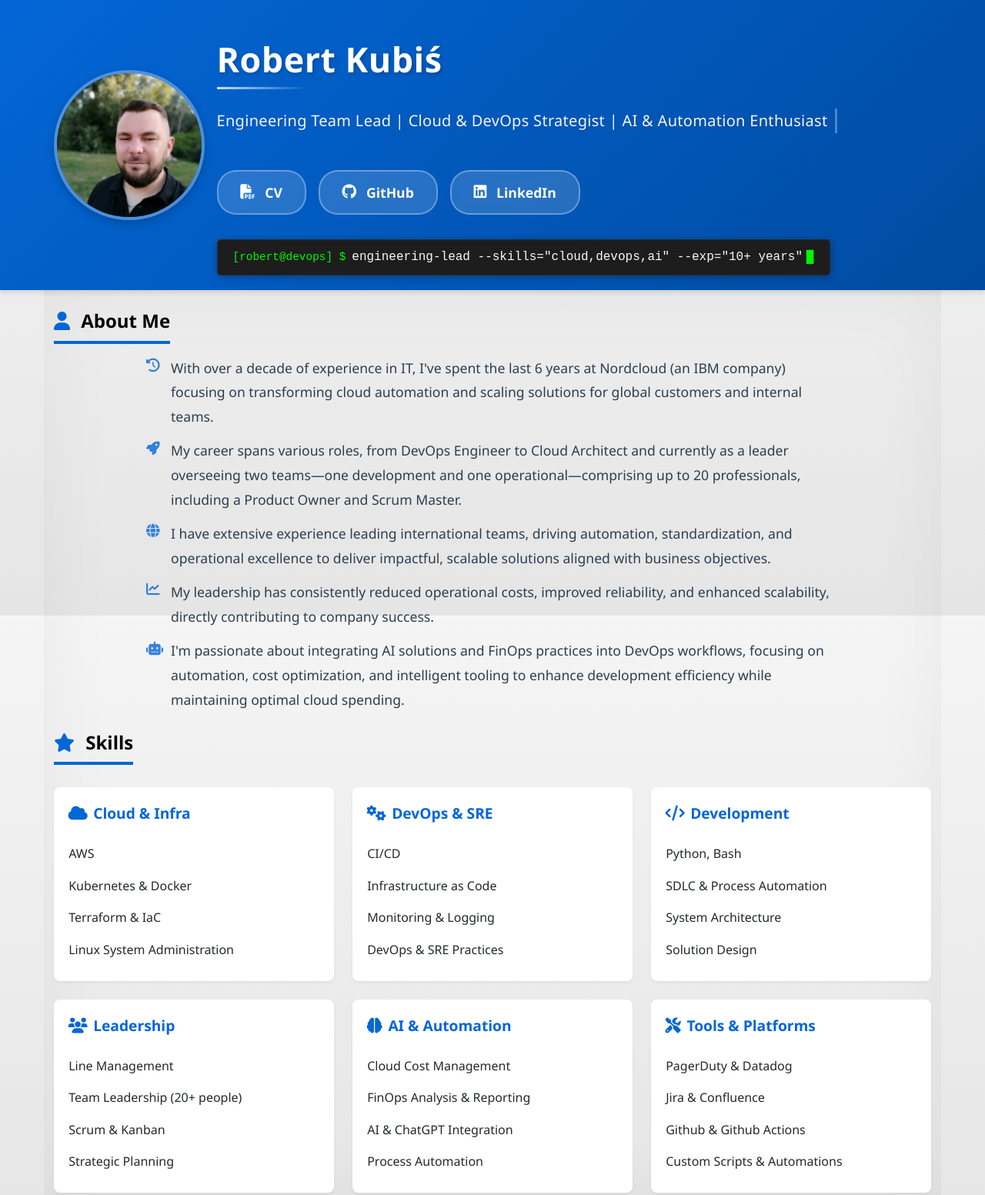
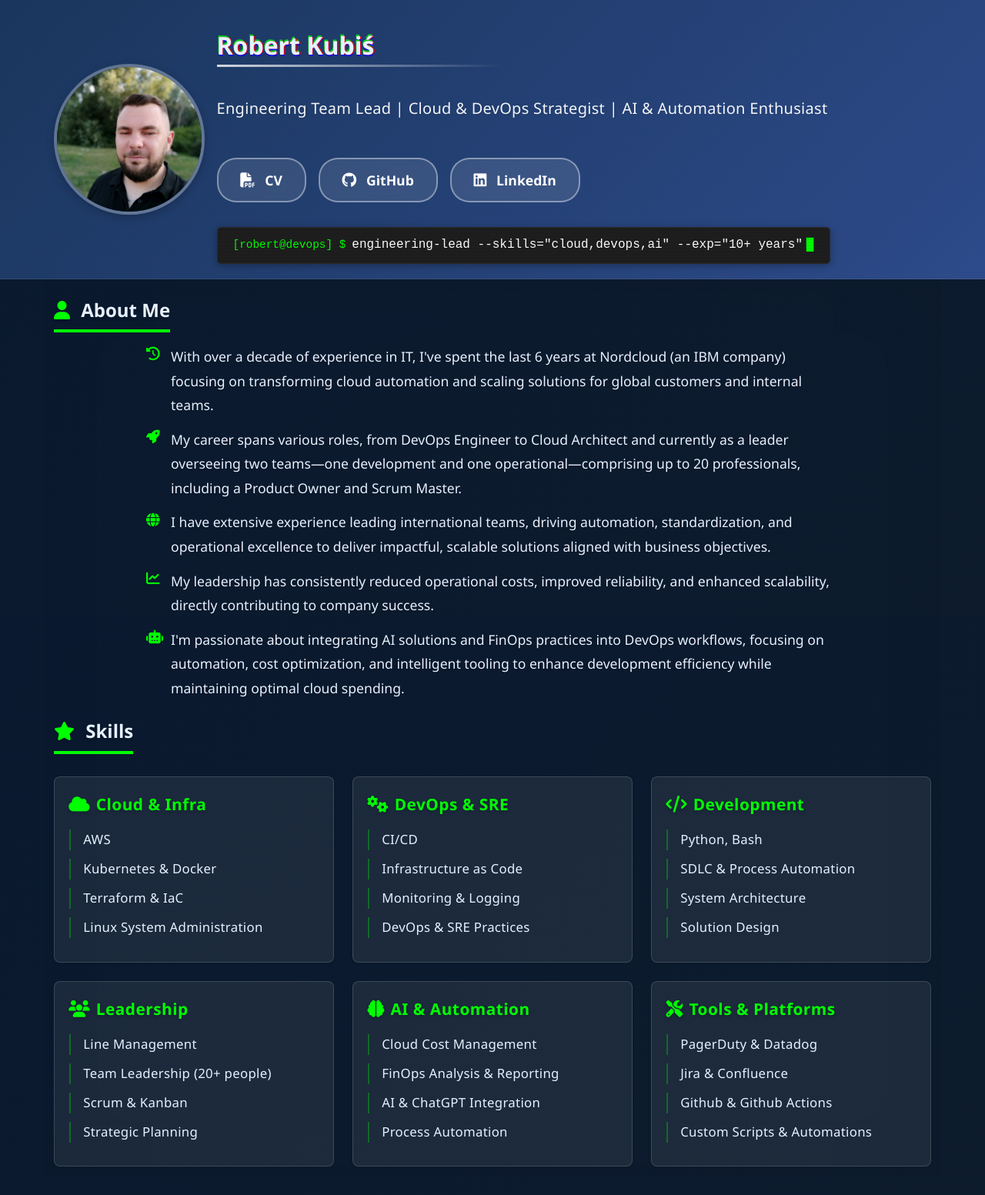
Before and after one commit to h3x89/h3x89.github.io, a plain HTML site: page index.html in a window 1280 px wide. Shown: the top 1553 px of the page at 77% size. Drawn offline with Linux system fonts and the light colour scheme.

Commit message:
Implement cyberpunk-inspired design with matrix background effect

```diff
--- a/index.html
+++ b/index.html
@@ -12,7 +12,8 @@
             line-height: 1.6;
             margin: 0;
             padding: 0;
-            background: linear-gradient(to bottom, #f5f5f5 0%, #e5e5e5 100%) fixed;
+            background: linear-gradient(135deg, #0a192f 0%, #0d1b2d 100%) fixed;
+            color: #e6f1ff;
             background-size: 200% 200%;
             animation: gradientBG 15s ease infinite;
             min-height: 100vh;
@@ -39,8 +40,8 @@
         .header {
             text-align: center;
             padding: 0.7rem 0;
-            background: linear-gradient(135deg, #0366d6 0%, #004ba0 100%);
-            box-shadow: 0 4px 6px rgba(0, 0, 0, 0.1);
+            background: linear-gradient(135deg, #1a365d 0%, #2d4a8a 100%);
+            border-bottom: 1px solid rgba(255, 255, 255, 0.1);
             color: white;
         }
 
@@ -109,9 +110,9 @@
             padding: 0.8rem 1.8rem;
             border-radius: 25px;
             transition: all 0.3s ease;
-            background: rgba(255, 255, 255, 0.15);
+            background: rgba(255, 255, 255, 0.1);
             backdrop-filter: blur(5px);
-            border: 2px solid rgba(255, 255, 255, 0.3);
+            border: 2px solid rgba(255, 255, 255, 0.4);
             font-weight: 600;
             display: flex;
             align-items: center;
@@ -122,10 +123,10 @@
         }
 
         .profile-links a:hover {
-            background: rgba(255, 255, 255, 0.25);
+            background: rgba(255, 255, 255, 0.2);
             transform: translateY(-2px);
             box-shadow: 0 4px 15px rgba(0, 0, 0, 0.2);
-            border-color: rgba(255, 255, 255, 0.5);
+            border-color: #0f0;
         }
 
         .profile-links a i {
@@ -151,14 +152,64 @@
         }
 
         h1 {
-            color: white;
-            margin-bottom: 0.5rem;
-            font-size: 2.8rem;
-            font-weight: 700;
-            letter-spacing: 0.5px;
-            text-shadow: 2px 2px 4px rgba(0, 0, 0, 0.2);
             position: relative;
-            display: inline-block;
+            color: #e6f1ff;
+            text-shadow:
+                0.05em 0 0 rgba(255, 0, 0, 0.75),
+                -0.025em -0.05em 0 rgba(0, 255, 0, 0.75),
+                0.025em 0.05em 0 rgba(0, 0, 255, 0.75);
+            animation: glitch 500ms infinite;
+        }
+
+        @keyframes glitch {
+            0% {
+                text-shadow:
+                    0.05em 0 0 rgba(255, 0, 0, 0.75),
+                    -0.025em -0.05em 0 rgba(0, 255, 0, 0.75),
+                    0.025em 0.05em 0 rgba(0, 0, 255, 0.75);
+            }
+
+            14% {
+                text-shadow:
+                    0.05em 0 0 rgba(255, 0, 0, 0.75),
+                    -0.025em -0.05em 0 rgba(0, 255, 0, 0.75),
+                    0.025em 0.05em 0 rgba(0, 0, 255, 0.75);
+            }
+
+            15% {
+                text-shadow:
+                    -0.05em -0.025em 0 rgba(255, 0, 0, 0.75),
+                    0.025em 0.025em 0 rgba(0, 255, 0, 0.75),
+                    -0.05em -0.05em 0 rgba(0, 0, 255, 0.75);
+            }
+
+            49% {
+                text-shadow:
+                    -0.05em -0.025em 0 rgba(255, 0, 0, 0.75),
+                    0.025em 0.025em 0 rgba(0, 255, 0, 0.75),
+                    -0.05em -0.05em 0 rgba(0, 0, 255, 0.75);
+            }
+
+            50% {
+                text-shadow:
+                    0.025em 0.05em 0 rgba(255, 0, 0, 0.75),
+                    0.05em 0 0 rgba(0, 255, 0, 0.75),
+                    0 -0.05em 0 rgba(0, 0, 255, 0.75);
+            }
+
+            99% {
+                text-shadow:
+                    0.025em 0.05em 0 rgba(255, 0, 0, 0.75),
+                    0.05em 0 0 rgba(0, 255, 0, 0.75),
+                    0 -0.05em 0 rgba(0, 0, 255, 0.75);
+            }
+
+            100% {
+                text-shadow:
+                    -0.025em 0 0 rgba(255, 0, 0, 0.75),
+                    -0.025em -0.025em 0 rgba(0, 255, 0, 0.75),
+                    -0.025em -0.05em 0 rgba(0, 0, 255, 0.75);
+            }
         }
 
         h1::after {
@@ -180,24 +231,6 @@
             text-shadow: 1px 1px 2px rgba(0, 0, 0, 0.1);
             position: relative;
             display: inline-block;
-            padding-right: 10px;
-            border-right: 3px solid rgba(255, 255, 255, 0.3);
-        }
-
-        @keyframes blinkCursor {
-
-            from,
-            to {
-                border-color: rgba(255, 255, 255, 0.3);
-            }
-
-            50% {
-                border-color: transparent;
-            }
-        }
-
-        .subtitle {
-            animation: blinkCursor 1.2s step-end infinite;
         }
 
         .terminal-info {
@@ -303,7 +336,10 @@
         }
 
         .skill-category {
-            background: white;
+            background: rgba(255, 255, 255, 0.07);
+            backdrop-filter: blur(10px);
+            border: 1px solid rgba(255, 255, 255, 0.15);
+            color: #e6f1ff;
             padding: 1.2rem;
             border-radius: 8px;
             box-shadow: 0 2px 4px rgba(0, 0, 0, 0.05);
@@ -313,21 +349,25 @@
         }
 
         .skill-category:hover {
+            background: rgba(255, 255, 255, 0.1);
+            border-color: rgba(255, 255, 255, 0.2);
             transform: translateY(-5px) translateX(2px);
-            box-shadow: -5px 5px 15px rgba(0, 0, 0, 0.1);
-            transition: all 0.3s cubic-bezier(0.34, 1.56, 0.64, 1);
+            box-shadow: -5px 5px 20px rgba(0, 0, 0, 0.3);
         }
 
         .skill-category h3 {
-            color: #0366d6;
+            color: #0f0;
             margin-top: 0;
             margin-bottom: 1rem;
-            font-size: 1.2rem;
+            font-size: 1.3rem;
+            font-weight: 600;
+            letter-spacing: 0.5px;
+            text-shadow: 0 2px 4px rgba(0, 0, 0, 0.2);
         }
 
         .skill-category h3 i {
             margin-right: 0.5rem;
-            color: #0366d6;
+            color: #0f0;
             display: inline-block;
             animation: pulse 2s ease-in-out infinite;
         }
@@ -339,13 +379,26 @@
         }
 
         .skill-category li {
-            padding: 0.5rem 0;
-            color: #24292e;
+            color: #e6f1ff;
+            border-left: 2px solid rgba(0, 255, 0, 0.3);
+            padding-left: 1rem;
+            margin: 0.7rem 0;
+            font-size: 1.05rem;
+            font-weight: 500;
+            letter-spacing: 0.3px;
+            transition: all 0.3s ease;
+        }
+
+        .skill-category li:hover {
+            border-left-color: #0f0;
+            color: #0f0;
+            transform: translateX(5px);
+            text-shadow: 0 0 8px rgba(0, 255, 0, 0.3);
         }
 
         h2 i {
             margin-right: 0.5rem;
-            color: #0366d6;
+            color: #0f0;
         }
 
         @media (max-width: 1200px) {
@@ -378,9 +431,11 @@
             margin-top: 0.5rem;
             margin-bottom: 1rem;
             padding-bottom: 0.5rem;
-            border-bottom: 2px solid #0366d6;
+            border-bottom: 2px solid #0f0;
             display: inline-block;
             position: relative;
+            color: #e6f1ff;
+            text-shadow: 0 2px 4px rgba(0, 0, 0, 0.2);
         }
 
         .container>h2::after {
@@ -389,12 +444,13 @@
             bottom: 0;
             left: 0;
             height: 2px;
-            background: #0366d6;
+            background: #0f0;
             animation: borderWidth 0.6s ease-out forwards;
         }
 
         .container p {
-            color: #2c3e50;
+            color: #e6f1ff;
+            text-shadow: 0 1px 2px rgba(0, 0, 0, 0.2);
             font-size: 1.1rem;
             max-width: 900px;
             margin: 0 auto;
@@ -499,8 +555,8 @@
             position: absolute;
             left: 0;
             top: 0.2rem;
-            color: #0366d6;
-            opacity: 0.8;
+            color: #0f0;
+            opacity: 1;
         }
 
         @keyframes fadeInText {
@@ -574,13 +630,13 @@
             text-align: center;
             padding: 2rem 0;
             margin-top: 3rem;
-            border-top: 1px solid rgba(0, 0, 0, 0.1);
-            background: linear-gradient(to top, rgba(0, 0, 0, 0.02), transparent);
+            border-top: 1px solid rgba(255, 255, 255, 0.2);
+            background: linear-gradient(to top, rgba(17, 34, 64, 0.8), transparent);
         }
 
         .quote {
             font-style: italic;
-            color: #586069;
+            color: #a8b2d1;
             max-width: 600px;
             margin: 0 auto;
             line-height: 1.6;
@@ -589,11 +645,12 @@
         .quote-text {
             font-size: 1.2rem;
             margin-bottom: 0.5rem;
+            color: #e6f1ff;
         }
 
         .quote-author {
             font-size: 0.9rem;
-            color: #6a737d;
+            color: #8892b0;
             font-style: normal;
         }
 
@@ -705,6 +762,15 @@
                 opacity: 1;
                 transform: translateY(0);
             }
+        }
+
+        .section-connector {
+            position: absolute;
+            left: 0;
+            width: 2px;
+            height: 100%;
+            background: linear-gradient(to bottom, transparent, #0f0, transparent);
+            opacity: 0.3;
         }
     </style>
 </head>
@@ -924,6 +990,45 @@
             isExpanded = false;
         }
     </script>
+
+    <canvas id="matrix"></canvas>
+    <script>
+        const canvas = document.getElementById('matrix');
+        const ctx = canvas.getContext('2d');
+
+        canvas.width = window.innerWidth;
+        canvas.height = window.innerHeight;
+
+        const katakana = 'アァカサタナハマヤャラワガザダバパイィキシチニヒミリヰギジヂビピウゥクスツヌフムユュルグズブヅプエェケセテネヘメレヱゲゼデベペオォコソトノホモヨョロヲゴゾドボポヴッン';
+        const latin = 'ABCDEFGHIJKLMNOPQRSTUVWXYZ';
+        const nums = '0123456789';
+        const alphabet = katakana + latin + nums;
+
+        const fontSize = 16;
+        const columns = canvas.width / fontSize;
+
+        const rainDrops = Array(Math.floor(columns)).fill(1);
+
+        function draw() {
+            ctx.fillStyle = 'rgba(0, 0, 0, 0.05)';
+            ctx.fillRect(0, 0, canvas.width, canvas.height);
+
+            ctx.fillStyle = '#0F0';
+            ctx.font = fontSize + 'px monospace';
+
+            for (let i = 0; i < rainDrops.length; i++) {
+                const text = alphabet.charAt(Math.floor(Math.random() * alphabet.length));
+                ctx.fillText(text, i * fontSize, rainDrops[i] * fontSize);
+
+                if (rainDrops[i] * fontSize > canvas.height && Math.random() > 0.975) {
+                    rainDrops[i] = 0;
+                }
+                rainDrops[i]++;
+            }
+        }
+
+        setInterval(draw, 30);
+    </script>
 </body>
 
 </html>
```
